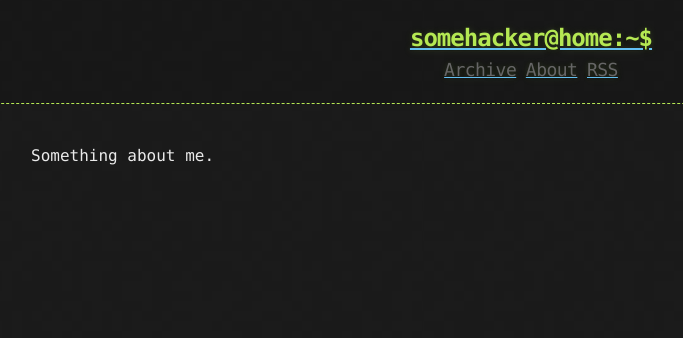
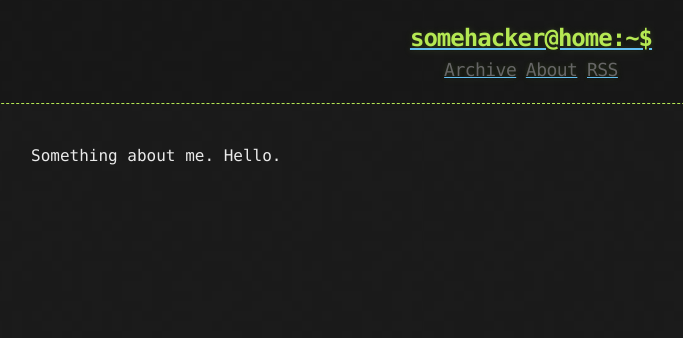
Before and after one commit to grigorysolomatov/grigorysolomatov.github.io, a Jekyll site: the page built from about.md, in a window 1280 px wide. Shown: the top 338 px of the page, without its empty margins (109-792 px from the left). Built offline with Jekyll 4.4.1, drawn with Linux system fonts in a browser that asks for light colours; some of the changed lines change nothing that is shown.

Commit message:
making changes

```diff
--- a/_config.yml
+++ b/_config.yml
@@ -1,8 +1,8 @@
-title: Hacker-Blog
-description: "A Jekyll Blog Theme For Hackers"
+title: Grigory's Homepage
+description: "Researcher in Mathematics and Computer Science with experience in Software Development"
 author:
-  name: "SomeHacker"
-  email: "someone@somewebsite.somedomain"
+  name: "Grigory Solomatov"
+  email: "grigorys93@gmail.com"
   url: "https://ashishchaudhary.in/hacker-blog"
 
 baseurl: /
--- a/pages/about.md
+++ b/about.md
@@ -3,4 +3,4 @@ layout: page
 title: About
 ---
 
-Something about me.
+Something about me. Hello.
```
Also changed, not shown: _posts/_template_posts/2017-12-10-Another-Sample-Page.md (renamed from _posts/2017-12-10-Another-Sample-Page.md), _posts/_template_posts/2017-12-11-One-More-Sample-Page.md (renamed from _posts/2017-12-11-One-More-Sample-Page.md), _posts/_template_posts/2017-12-12-Sample-Page.md (renamed from _posts/2017-12-12-Sample-Page.md), _posts/_template_posts/2018-01-06-Yet-Another-Sample-Page.md (renamed from _posts/2018-01-06-Yet-Another-Sample-Page.md), archive.md (renamed from pages/archive.md), 13 other files.
